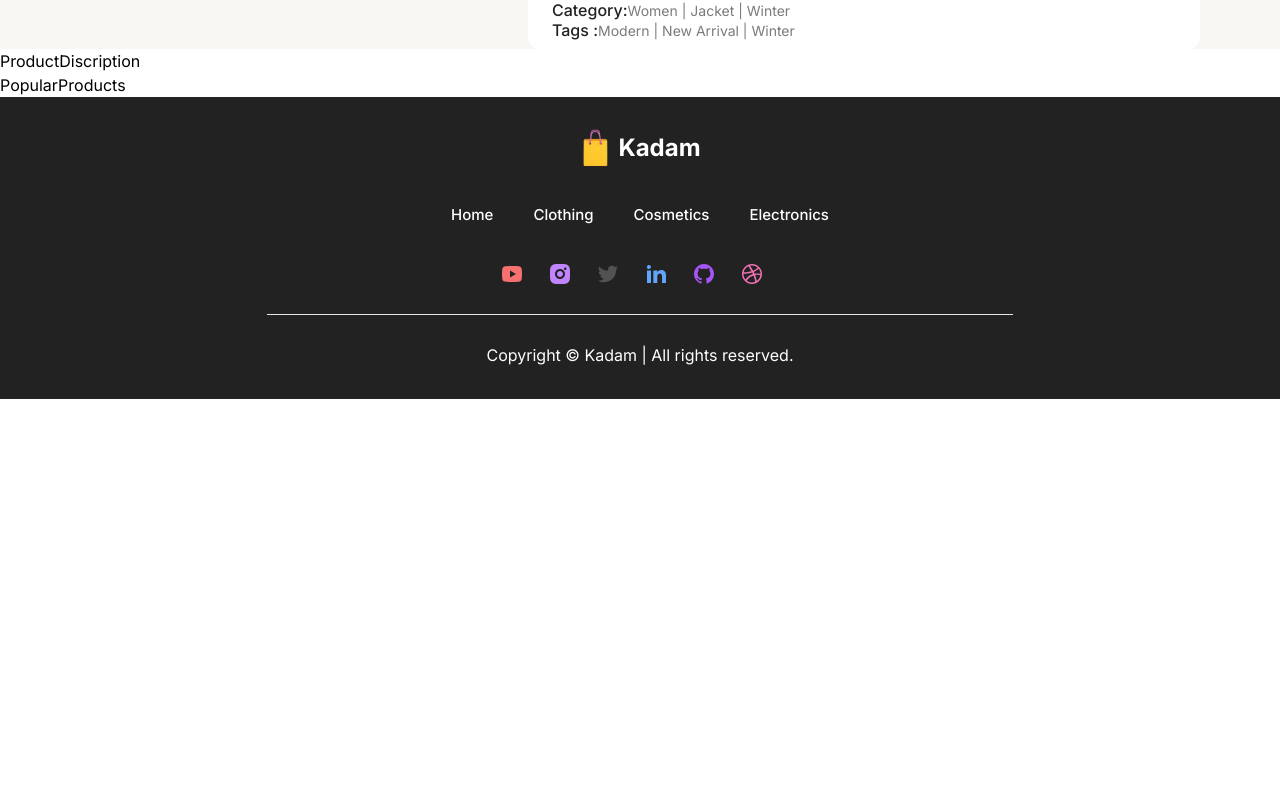
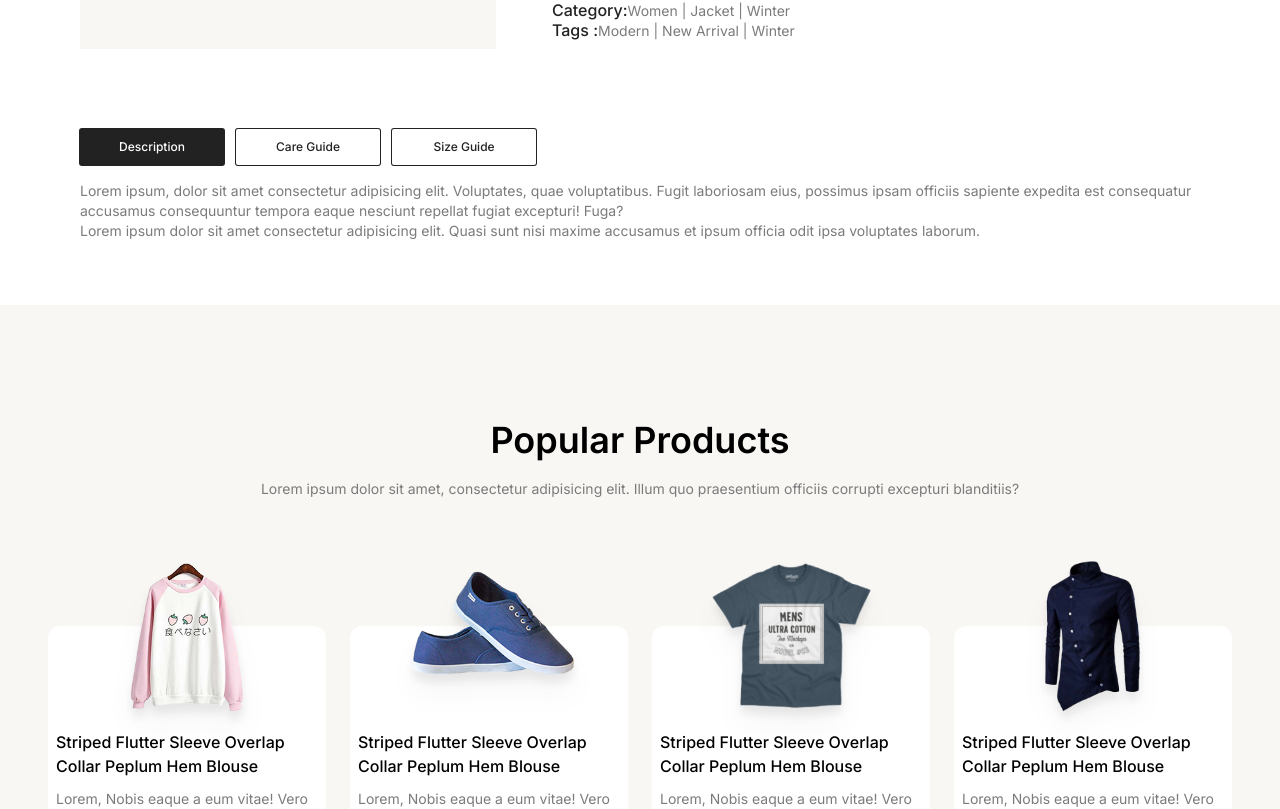
Before and after one commit to 3MaheshKadam/Ecommerce-MERN, a React (Vite) app in the folder client/: page /product/1 in a window 1280 px wide. Shown: the part 517-1326 px from the top of the page. Before the commit the page ends 916 px from the top, so only its background shows below. Built offline with nearby package versions, Linux system fonts and the light colour scheme; a web font is replaced by a local one.

Commit message:
ui completed with product description

```diff
--- a/client/src/Pages/Product.jsx
+++ b/client/src/Pages/Product.jsx
@@ -3,7 +3,7 @@ import { useParams } from 'react-router-dom';
 import ProductHd from '../components/ProductHd';
 import all_products from '../assets/all_products.js';
 import ProductDisplay from '../components/ProductDisplay.jsx';
-import PopularProducts from '../components/PopularProducts.jsx';
+import PopularProduct from '../components/PopularProudct.jsx';
 import ProductDiscription from '../components/ProductDiscription.jsx';
 
 const Product = () => {
@@ -21,7 +21,7 @@ const Product = () => {
         <ProductHd product={product} />
         <ProductDisplay product={product}/>
         <ProductDiscription/>
-        <PopularProducts/>
+        <PopularProduct/>
       </div>
     </section>
   );
--- a/client/src/components/Item.jsx
+++ b/client/src/components/Item.jsx
@@ -3,7 +3,7 @@ import { Link } from 'react-router-dom'
 import {RiShoppingCart2Line} from 'react-icons/ri'
 const Item = ({ id, name, image, old_price, new_price }) => {
   return (
-    <Link to={`/product/${id}`}className='bg-white p-2 rounded-xl relative'>
+    <Link onClick={window.scrollTo(0,0)} to={`/product/${id}`}className='bg-white p-2 rounded-xl relative'>
       <div className='flexCenter'>
         <img src={image} alt={name} height={211} width={211} className='rounded-lg drop-shadow-xl absolute bottom-40 '/>
       </div>
--- a/client/src/components/PopularProducts.jsx
+++ /dev/null
@@ -1,9 +0,0 @@
-import React from 'react'
-
-const PopularProducts = () => {
-  return (
-    <div>PopularProducts</div>
-  )
-}
-
-export default PopularProducts
--- a/client/src/components/ProductDiscription.jsx
+++ b/client/src/components/ProductDiscription.jsx
@@ -2,7 +2,17 @@ import React from 'react'
 
 const ProductDiscription = () => {
   return (
-    <div>ProductDiscription</div>
+    <div className='mt-20 max-padd-container'>
+      <div className=" flex gap-3 mb-4">
+        <button className='btn-dark rounded-sm !text-xs !py-[6px] w-36'>Description</button>
+        <button className='btn-dark-outline rounded-sm !text-xs !py-[px] w-36'>Care Guide</button>
+        <button className='btn-dark-outline rounded-sm !text-xs !py-[px] w-36'>Size Guide</button>
+      </div>
+      <div className="flex flex-col pb-16">
+        <p className='text-sm'>Lorem ipsum, dolor sit amet consectetur adipisicing elit. Voluptates, quae voluptatibus. Fugit laboriosam eius, possimus ipsam officiis sapiente expedita est consequatur accusamus consequuntur tempora eaque nesciunt repellat fugiat excepturi! Fuga?</p>
+        <p className='text-sm'>Lorem ipsum dolor sit amet consectetur adipisicing elit. Quasi sunt nisi maxime accusamus et ipsum officia odit ipsa voluptates laborum.</p>
+      </div>
+    </div>
   )
 }
 
--- a/client/src/components/ProductDisplay.jsx
+++ b/client/src/components/ProductDisplay.jsx
@@ -4,8 +4,8 @@ import { FaStar, FaHeart } from 'react-icons/fa6';
 const ProductDisplay = (props) => {
     const { product } = props;
     return (
-        <section className='max-padd-container flex flex-col gap-8 xl:flex-row bg-primary'>
-            <div className=" flex gap-x-2 xl:flex-1 py-5">
+        <section className='max-padd-container flex flex-col gap-8 xl:flex-row '>
+            <div className=" flex gap-x-2 xl:flex-1 py-5 bg-primary">
                 <div className=" flex flex-col gap-[7px] flex-wrap">
                     <img src={product.image} alt="" className='max-h-[84px] rounded-lg bg-gray-10' />
                     <img src={product.image} alt="" className='max-h-[84px] rounded-lg bg-gray-10' />
--- a/client/src/components/RelatedProduct.jsx
+++ b/client/src/components/RelatedProduct.jsx
@@ -33,7 +33,7 @@ const RelatedProduct = () => {
         >
           {LATEST.map((item, i) => (
             <SwiperSlide key={i}>
-              <Link to={''} className='flexCenter gap-x-5 bg-white  p-4 rounded-xl'>
+              <Link onClick={window.scrollTo(0,0)} to={`/product/${item.id}`} className='flexCenter gap-x-5 bg-white  p-4 rounded-xl'>
                 <img src={item.image} alt={item.name} height={77} width={77} className='rounded-lg drop-shadow-xl'/>
                 <div className="flex flex-col gap-y-1">
                   <h4 className='line-clamp-1 medium-16'>{item.name}</h4>
```
